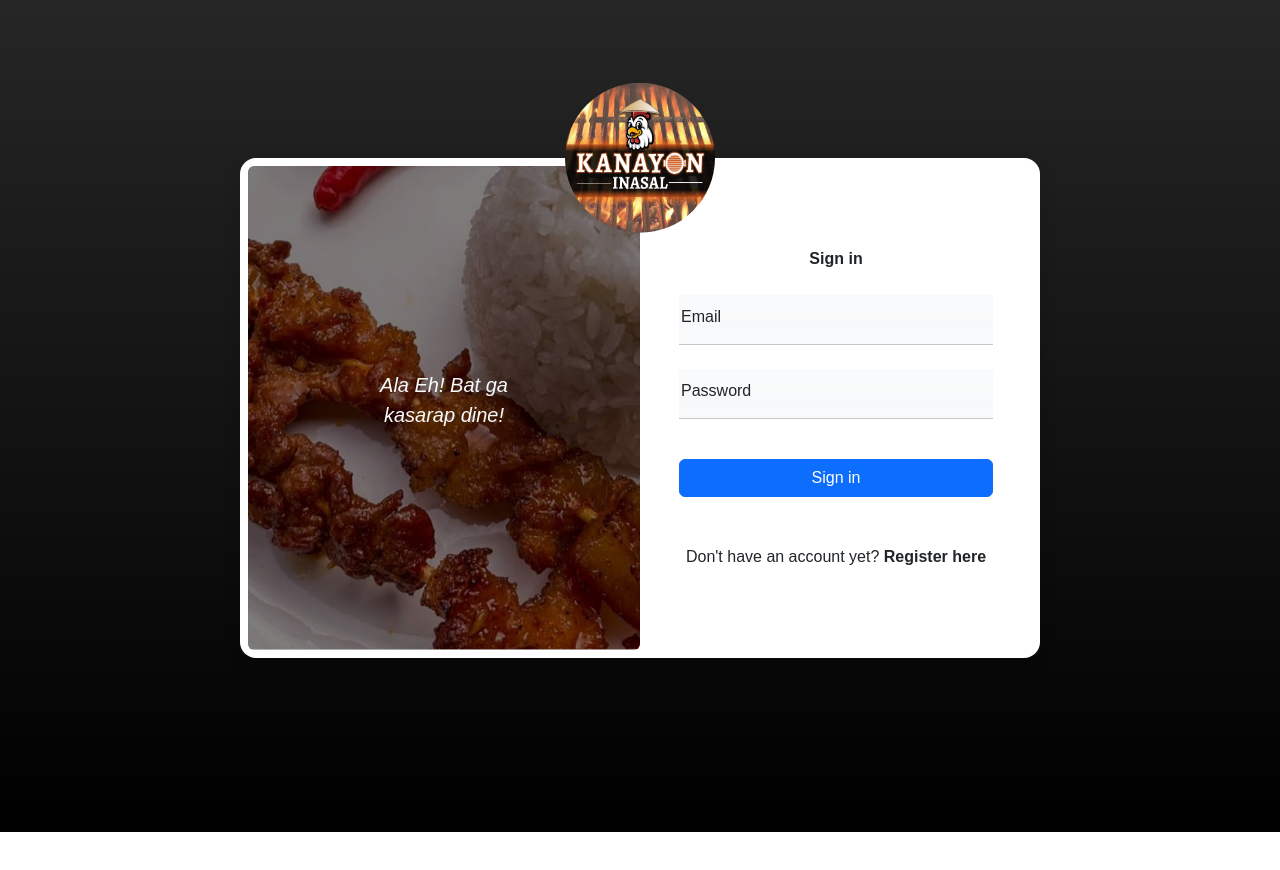
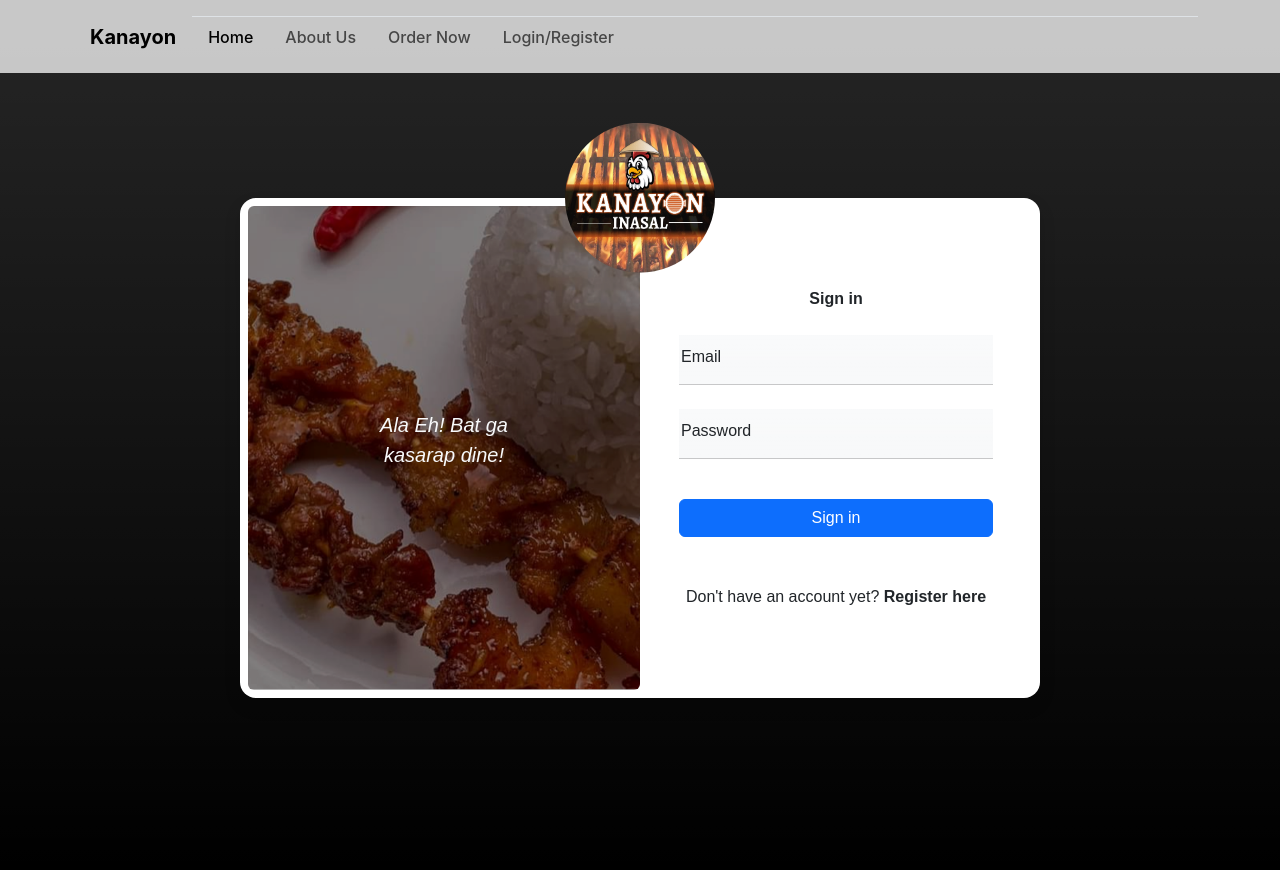
Before and after one commit to kobellanes/Kanayon-FE-RestaurantSystem, a React (Create React App) app in the folder kanayon_arms/: page /login in a window 1280 px wide. Before the commit the page ends 832 px from the top, so only its background shows below. Built offline with nearby package versions, Linux system fonts and the light colour scheme.

Commit message:
Login Modified

```diff
--- a/kanayon_arms/src/components/Footer/Footer.js
+++ b/kanayon_arms/src/components/Footer/Footer.js
@@ -3,7 +3,7 @@ import "./Footer.css"
 const Footer = () => {
     return (
         <>
-            <div className="main-footer">
+            <div className="mt-4 main-footer">
                 <div className="container">
                     <div className="row">
                         {/*Column1 */}
@@ -32,7 +32,7 @@ const Footer = () => {
 
                             <h4>CONTACT</h4>
                             <ul className="list-unstyled">
-                                <li>0939 490 3638</li>
+                                <li>(+63) 939 490 3638</li>
 
 
 
--- a/kanayon_arms/src/components/Login/Login.css
+++ b/kanayon_arms/src/components/Login/Login.css
@@ -1,6 +1,5 @@
 .login {
     font-family: 'Poppins', sans-serif;
-    overflow: hidden;
 }
 
 .wrapper {
--- a/kanayon_arms/src/components/Login/Login.js
+++ b/kanayon_arms/src/components/Login/Login.js
@@ -1,7 +1,7 @@
 import React from 'react';
 import "./Login.css"
 import logo from '../../assets/logo.jpg';
-
+import Header from '../Header/Header';
 const backgroundImage = {
     backgroundImage: "url(" + require('../../assets/background.png') + ")",
     backgroundPosition: 'center',
@@ -11,9 +11,10 @@ const backgroundImage = {
 const Login = () => {
     return (
         <>
-            <main className="login container-fluid bg-black bg-gradient pt-4">
+            <Header></Header>
+            <main className="login container-fluid bg-black bg-gradient pt-5">
 
-                <div className="wrapper py-0 pt-2">
+                <div className="wrapper py-0 pt-4">
 
                     <div className="container main affecting1 d-flex justify-content-center align-items-center ">
                         <div className="row affecting2 rounded-4 shadow p-2 mb-5 position-relative">
@@ -78,6 +79,7 @@ const Login = () => {
                 </div>
             </div>
         </>
+
     );
 }
 export default Login;
```
Also changed, not shown: 1 other file (tests, documents, lock files or other folders).
